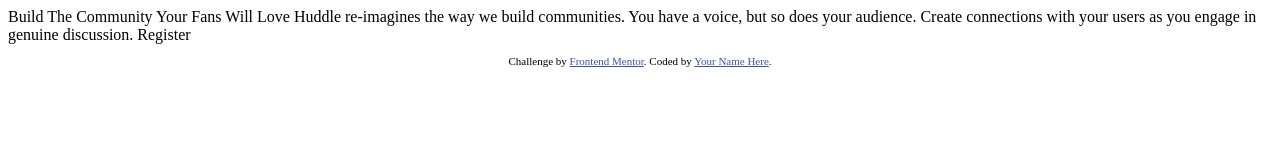
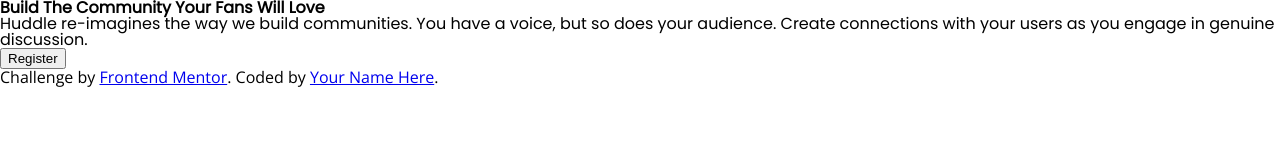
Before and after one commit to amorimeve/huddle-landing-page-with-single-introductory-section, a plain HTML site: page index.html in a window 1280 px wide. Drawn offline with nearby package versions, Linux system fonts and the light colour scheme.

Commit message:
progresso

```diff
--- a/index.html
+++ b/index.html
@@ -1,28 +1,35 @@
 <!DOCTYPE html>
 <html lang="en">
+
 <head>
   <meta charset="UTF-8">
-  <meta name="viewport" content="width=device-width, initial-scale=1.0"> <!-- displays site properly based on user's device -->
+  <meta name="viewport" content="width=device-width, initial-scale=1.0">
+  <!-- displays site properly based on user's device -->
 
   <link rel="icon" type="image/png" sizes="32x32" href="./images/favicon-32x32.png">
-
+  <link rel="stylesheet" href="reset.css">
+  <link rel="stylesheet" href="style.css">
   <title>Frontend Mentor | Huddle landing page with single introductory section</title>
 
   <!-- Feel free to remove these styles or customise in your own stylesheet 👍 -->
-  <style>
-    .attribution { font-size: 11px; text-align: center; }
-    .attribution a { color: hsl(228, 45%, 44%); }
-  </style>
+
 </head>
+
 <body>
 
-  Build The Community Your Fans Will Love
+  <link href="https://fonts.googleapis.com/css2?family=Open+Sans&display=swap" rel="stylesheet">
+  <main>
+    <link href="https://fonts.googleapis.com/css2?family=Poppins&display=swap" rel="stylesheet">
+    <div>
 
-  Huddle re-imagines the way we build communities. You have a voice, but so does your audience.
-  Create connections with your users as you engage in genuine discussion.
+      <h1 class="titulo-principal"> Build The Community Your Fans Will Love </h1>
 
-  Register
+      <h2 class="texto">Huddle re-imagines the way we build communities. You have a voice, but so does your audience.
+        Create connections with your users as you engage in genuine discussion.</h2>
 
+      <input type="button" value="Register" class="botao">
+    </div>
+  </main>
   <footer>
     <p class="attribution">
       Challenge by <a href="https://www.frontendmentor.io?ref=challenge" target="_blank">Frontend Mentor</a>.
@@ -30,4 +37,5 @@
     </p>
   </footer>
 </body>
+
 </html>
--- /dev/null
+++ b/reset.css
@@ -0,0 +1,48 @@
+/* http://meyerweb.com/eric/tools/css/reset/
+   v2.0 | 20110126
+   License: none (public domain)
+*/
+
+html, body, div, span, applet, object, iframe,
+h1, h2, h3, h4, h5, h6, p, blockquote, pre,
+a, abbr, acronym, address, big, cite, code,
+del, dfn, em, img, ins, kbd, q, s, samp,
+small, strike, strong, sub, sup, tt, var,
+b, u, i, center,
+dl, dt, dd, ol, ul, li,
+fieldset, form, label, legend,
+table, caption, tbody, tfoot, thead, tr, th, td,
+article, aside, canvas, details, embed,
+figure, figcaption, footer, header, hgroup,
+menu, nav, output, ruby, section, summary,
+time, mark, audio, video {
+	margin: 0;
+	padding: 0;
+	border: 0;
+	font-size: 100%;
+	font: inherit;
+	vertical-align: baseline;
+}
+/* HTML5 display-role reset for older browsers */
+article, aside, details, figcaption, figure,
+footer, header, hgroup, menu, nav, section {
+	display: block;
+}
+body {
+	line-height: 1;
+}
+ol, ul {
+	list-style: none;
+}
+blockquote, q {
+	quotes: none;
+}
+blockquote:before, blockquote:after,
+q:before, q:after {
+	content: '';
+	content: none;
+}
+table {
+	border-collapse: collapse;
+	border-spacing: 0;
+}
--- /dev/null
+++ b/style.css
@@ -0,0 +1,15 @@
+body {
+    font-family: 'Open Sans', sans-serif;
+}
+
+main {
+    font-family: 'Poppins', sans-serif;
+}
+
+.titulo-principal {
+    font-weight: 700;
+}
+
+.texto {
+    font-weight: 400;
+}
```
